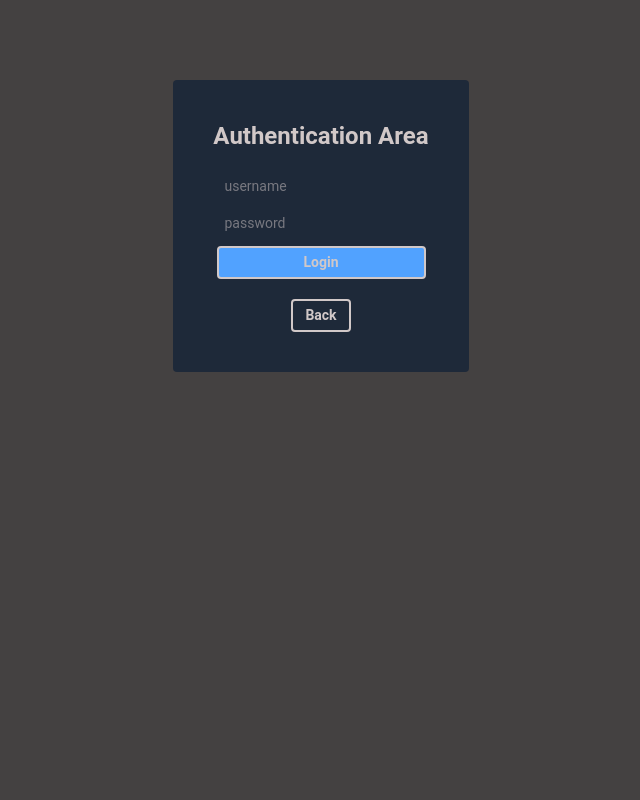
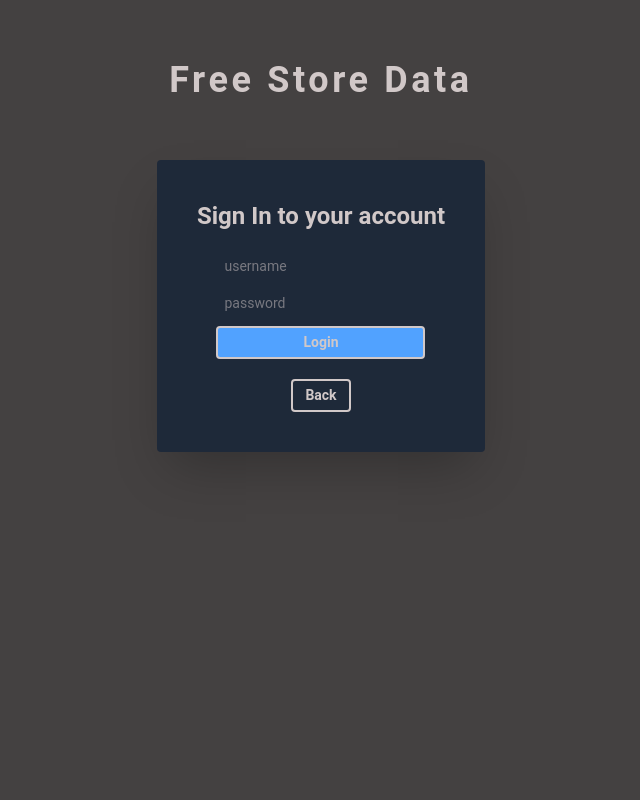
Before and after one commit to RadamantiumX/claustro, a React (Vite) app in the folder loader/shop/: page /signin in a window 1280 px wide. Shown: the top 800 px of the page, without its empty margins (319-959 px from the left). Built offline with nearby package versions, Linux system fonts and the light colour scheme; no server answers.

Commit message:
feat: new changes arrives

```diff
--- /dev/null
+++ b/loader/shop/src/components/headers/PageSubTitle.tsx
@@ -0,0 +1,9 @@
+import React from "react"
+
+export const PageSubTitle:React.FC<{title:string}> =({title})=> {
+  return (
+    <h2 className="font-bold text-2xl">
+      {title}
+    </h2>
+  )
+}
--- a/loader/shop/src/components/headers/PageTitle.tsx
+++ b/loader/shop/src/components/headers/PageTitle.tsx
@@ -2,7 +2,7 @@ import React from "react"
 
 export const PageTitle:React.FC<{title:string}> =({title})=> {
   return (
-    <h1 className="font-bold text-2xl">
+    <h1 className="font-bold text-4xl tracking-widest">
       {title}
     </h1>
   )
--- a/loader/shop/src/pages/Signin.tsx
+++ b/loader/shop/src/pages/Signin.tsx
@@ -1,13 +1,12 @@
 import FormSection from "./sections/FormSection"
+import HeroSection from "./sections/HeroSection"
 
 export default function Signin() {
 
   return (
-    <main className="flex flex-col items-center gap-y-5 mt-20" >
-
+    <main className="flex flex-col items-center" >
+      <HeroSection/>
       <FormSection/>
-
-
     </main>
   )
 }
--- a/loader/shop/src/pages/sections/FormSection.tsx
+++ b/loader/shop/src/pages/sections/FormSection.tsx
@@ -1,16 +1,16 @@
-import { PageTitle } from "../../components/headers/PageTitle"
+import { PageSubTitle } from "../../components/headers/PageSubTitle"
 import { Form } from "../../components/forms/Form"
 import { CustomLink } from "../../components/buttons/CustomLink"
 
 export default function FormSection() {
   return (
     <section className="flex flex-col items-center h-screen">
-            <div className="flex flex-col items-center p-10 gap-y-5 bg-gray-800 rounded-sm">
-              <PageTitle title="Authentication Area"/>
+            <div className="flex flex-col items-center p-10 gap-y-5 bg-gray-800 rounded-sm shadow-2xl">
+              <PageSubTitle title="Sign In to your account"/>
               <Form/>
              <CustomLink inner="Back" route="/" color="gray"/>
             </div>
 
-          </section>
+    </section>
   )
 }
--- a/loader/shop/src/pages/sections/HeroSection.tsx
+++ b/loader/shop/src/pages/sections/HeroSection.tsx
@@ -0,0 +1,9 @@
+import { PageTitle } from "../../components/headers/PageTitle"
+
+export default function HeroSection() {
+  return (
+    <header className="flex h-40 items-center">
+      <PageTitle title="Free Store Data"/>
+    </header>
+  )
+}
```
